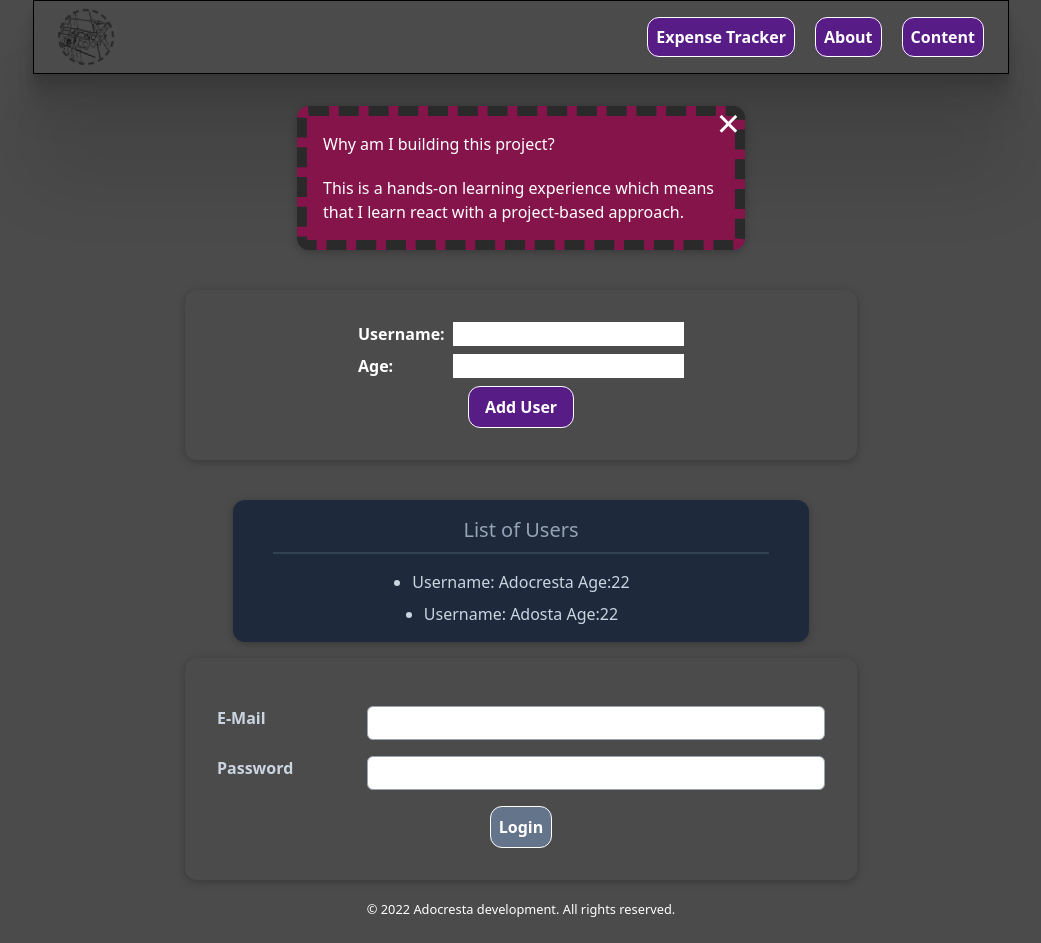
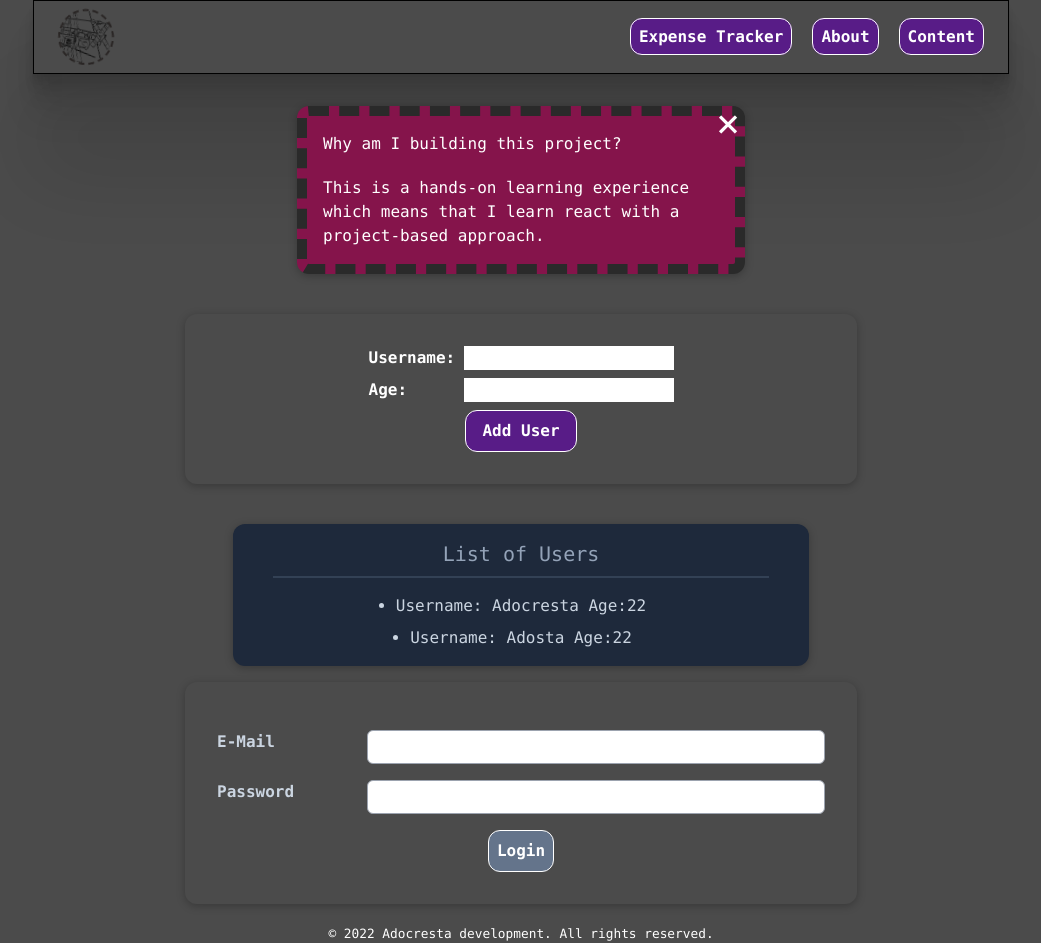
Before and after one commit to Adocresta/learning-react, a React (Vite) app: page / in a window 1280 px wide. Shown: the whole page, without its empty margins (119-1160 px from the left). Before the commit the page ends 919 px from the top, so only its background shows below. Built offline with nearby package versions, Linux system fonts and the light colour scheme.

Commit message:
removed log debuggers and index.jsx

```diff
--- a/src/App.jsx
+++ b/src/App.jsx
@@ -109,7 +109,6 @@ function App() {
   // we used here to avoid infinite loop
   useEffect(() => {
     const storedUserLoggedInInformation = localStorage.getItem("isLoggedIn");
-    console.log(storedUserLoggedInInformation);
 
     if (storedUserLoggedInInformation === "1") {
       setIsLoggedIn(true);
--- a/src/components/ExpenseTracker/Expenses/Expenses.jsx
+++ b/src/components/ExpenseTracker/Expenses/Expenses.jsx
@@ -9,10 +9,9 @@ import ExpensesChart from "./ExpensesChart";
 function Expenses(props) {
   // Destructuring in Objects
   const { expenses } = props;
-  const [selectedYearValue, setSelectedYearValue] = useState("2020");
+  const [selectedYearValue, setSelectedYearValue] = useState("2022");
 
   const yearFilterHandler = (selectedYear) => {
-    console.log(selectedYear);
     setSelectedYearValue(selectedYear);
     // !Dont create new array here👇 it uses old selectedYearValue instead pass year as parameter in jsx
   };
--- a/src/components/LoginMenu/Login.jsx
+++ b/src/components/LoginMenu/Login.jsx
@@ -12,14 +12,12 @@ const Login = (props) => {
 
   useEffect(() => {
     const identifier = setTimeout(() => {
-      console.log("check");
       setFormIsValid(
         enteredEmail.includes("@") && enteredPassword.trim().length > 6
       );
-    }, 1000);
+    }, 500);
 
     return () => {
-      console.log("cleanup");
       clearTimeout(identifier);
     };
   }, [enteredEmail, enteredPassword]);
--- a/src/index.css
+++ b/src/index.css
@@ -6,7 +6,7 @@ body {
   background-color: #4b4b4b;
 }
 
-code {
+body {
   font-family: source-code-pro, Menlo, Monaco, Consolas, "Courier New",
     monospace;
 }
--- a/src/index.jsx
+++ /dev/null
@@ -1,11 +0,0 @@
-import React from "react";
-import ReactDOM from "react-dom/client";
-import "./index.css";
-import App from "./App";
-
-const root = ReactDOM.createRoot(document.getElementById("root"));
-root.render(
-  <React.StrictMode>
-    <App />
-  </React.StrictMode>
-);
--- a/src/main.jsx
+++ b/src/main.jsx
@@ -3,7 +3,7 @@ import ReactDOM from "react-dom/client";
 import App from "./App";
 // Tailwind css
 import "./css/main.css";
-import "./index.css";
+// import "./index.css";
 
 ReactDOM.createRoot(document.getElementById("root")).render(
   <React.StrictMode>
```
